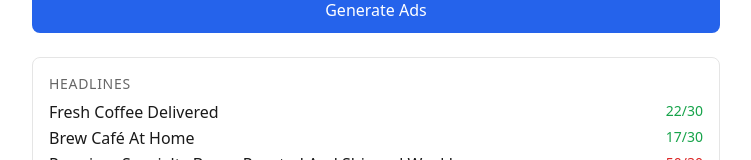
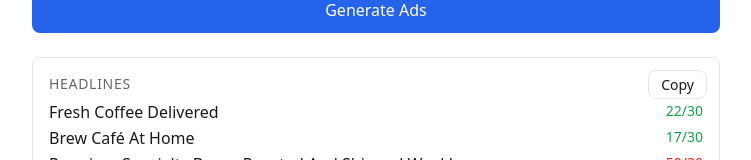
Before and after one commit to jerzyszajner/ad-copy-generator, a React (Vite) app: page / in a window 1280 px wide. Shown: the part 705-865 px from the top of the page, without its empty margins (264-1015 px from the left). Built offline with nearby package versions, Linux system fonts and the light colour scheme.

Commit message:
feat(results): add copy button

```diff
--- a/src/components/AdVariant/AdVariant.module.css
+++ b/src/components/AdVariant/AdVariant.module.css
@@ -1,4 +1,5 @@
 .variant {
+  position: relative;
   display: flex;
   flex-direction: column;
   gap: var(--spacing-lg);
@@ -6,6 +7,36 @@
   border: 1px solid var(--color-border);
   border-radius: var(--radius);
   background: var(--color-bg);
+}
+
+.copyButton {
+  position: absolute;
+  top: var(--spacing-md);
+  right: var(--spacing-md);
+  font: inherit;
+  font-size: var(--font-size-sm);
+  padding: var(--spacing-xs) var(--spacing-md);
+  border: 1px solid var(--color-border);
+  border-radius: var(--radius);
+  background: var(--color-bg);
+  color: var(--color-text);
+  cursor: pointer;
+  transition: border-color 0.2s ease, color 0.2s ease;
+}
+
+.copyButton:hover {
+  border-color: var(--color-accent);
+  color: var(--color-accent);
+}
+
+.copyButtonDone {
+  border-color: var(--color-success);
+  color: var(--color-success);
+}
+
+.copyButtonDone:hover {
+  border-color: var(--color-success);
+  color: var(--color-success);
 }
 
 .group {
--- a/src/components/AdVariant/AdVariant.tsx
+++ b/src/components/AdVariant/AdVariant.tsx
@@ -1,3 +1,4 @@
+import { useState } from 'react';
 import type { AdVariant as AdVariantType } from '../../lib/types';
 import styles from './AdVariant.module.css';
 
@@ -9,8 +10,32 @@ const HEADLINE_MAX = 30;
 const DESCRIPTION_MAX = 90;
 
 function AdVariant({ variant }: AdVariantProps) {
+  const [copied, setCopied] = useState(false);
+
+  const handleCopy = async () => {
+    const text = [
+      'HEADLINES',
+      ...variant.headlines,
+      '',
+      'DESCRIPTIONS',
+      ...variant.descriptions,
+    ].join('\n');
+
+    await navigator.clipboard.writeText(text);
+    setCopied(true);
+    setTimeout(() => setCopied(false), 2000);
+  };
+
   return (
     <article className={styles.variant}>
+      <button
+        type="button"
+        className={`${styles.copyButton} ${copied ? styles.copyButtonDone : ''}`}
+        onClick={handleCopy}
+      >
+        {copied ? 'Copied!' : 'Copy'}
+      </button>
+
       <section className={styles.group}>
         <h3 className={styles.label}>Headlines</h3>
         <ul className={styles.list}>
```
